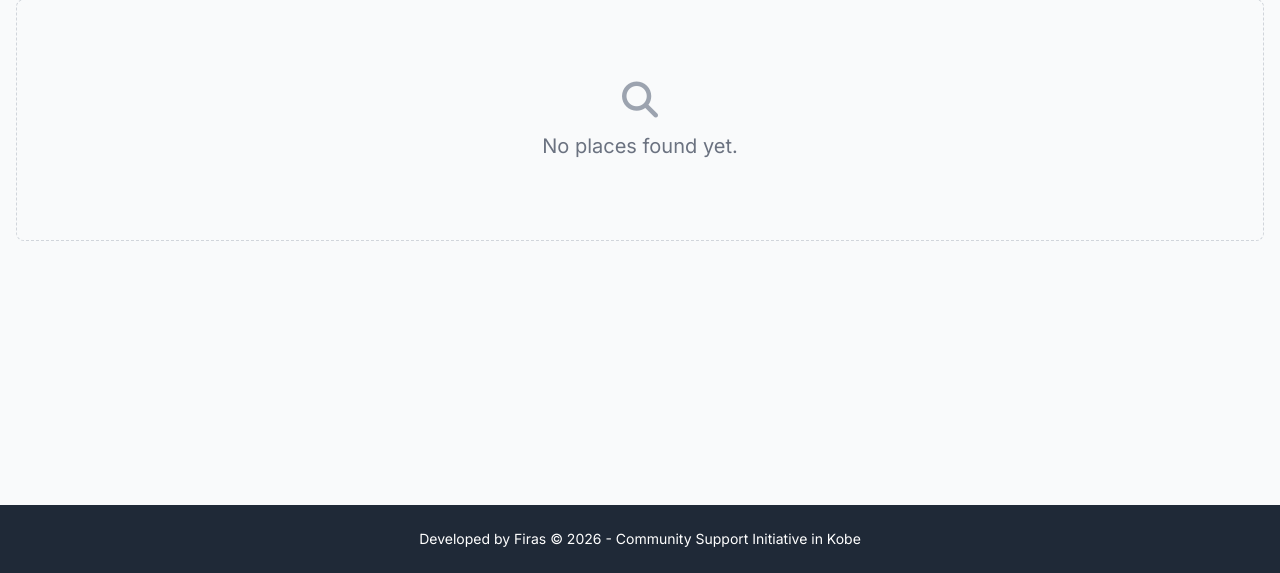
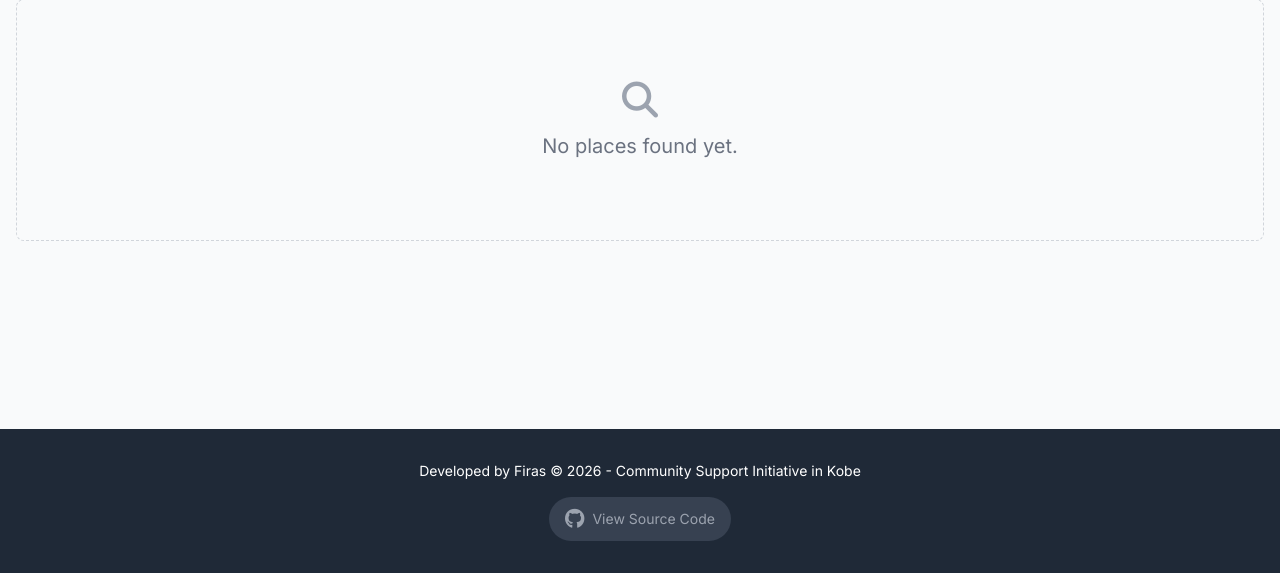
Before and after one commit to Firas001/kobe_halal, a Django app: page / in a window 1280 px wide. Shown: the part 227-800 px from the top of the page. Run offline with Django 5.2, Linux system fonts and the light colour scheme; data that the repository does not hold is empty; some libraries are stand-ins or nearby versions.

Commit message:
feat: add source code in footer

```diff
--- a/restaurants/templates/restaurants/base.html
+++ b/restaurants/templates/restaurants/base.html
@@ -88,10 +88,18 @@
         {% endblock %}
     </main>
 
-    <footer class="bg-gray-800 text-white text-center py-6 mt-10">
-        <p class="text-sm">
-            Developed by Firas © 2026 - Community Support Initiative in Kobe
-        </p>
+    <footer class="bg-gray-800 text-white text-center py-8 mt-10">
+        <div class="container mx-auto px-4">
+            <p class="text-sm mb-4">
+                Developed by Firas © 2026 - Community Support Initiative in Kobe
+            </p>
+
+            <a href="https://github.com/Firas001/kobe_halal" target="_blank"
+                class="inline-flex items-center gap-2 text-gray-400 hover:text-white transition-colors duration-300 bg-gray-700 hover:bg-gray-600 px-4 py-2 rounded-full text-sm font-medium">
+                <i class="fa-brands fa-github text-xl"></i>
+                <span>View Source Code</span>
+            </a>
+        </div>
     </footer>
 
     <script>
```
